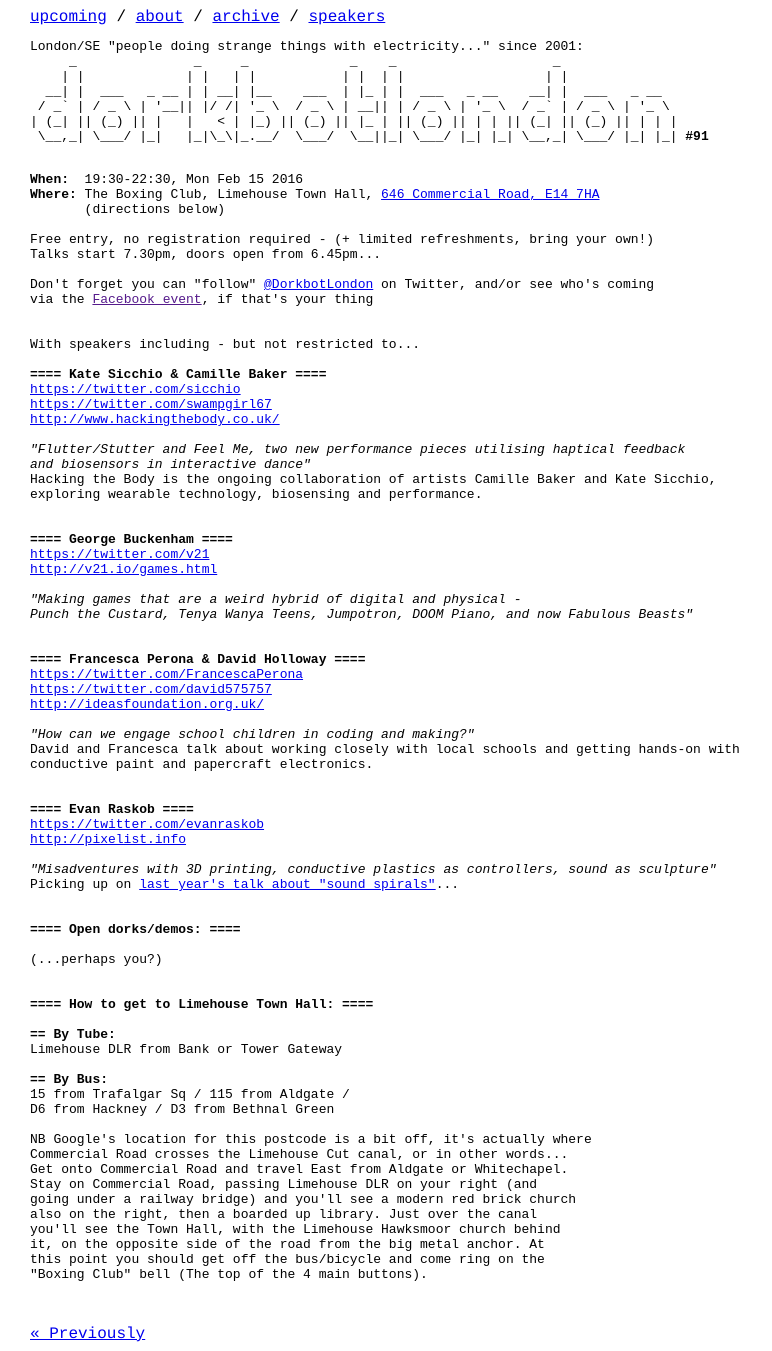
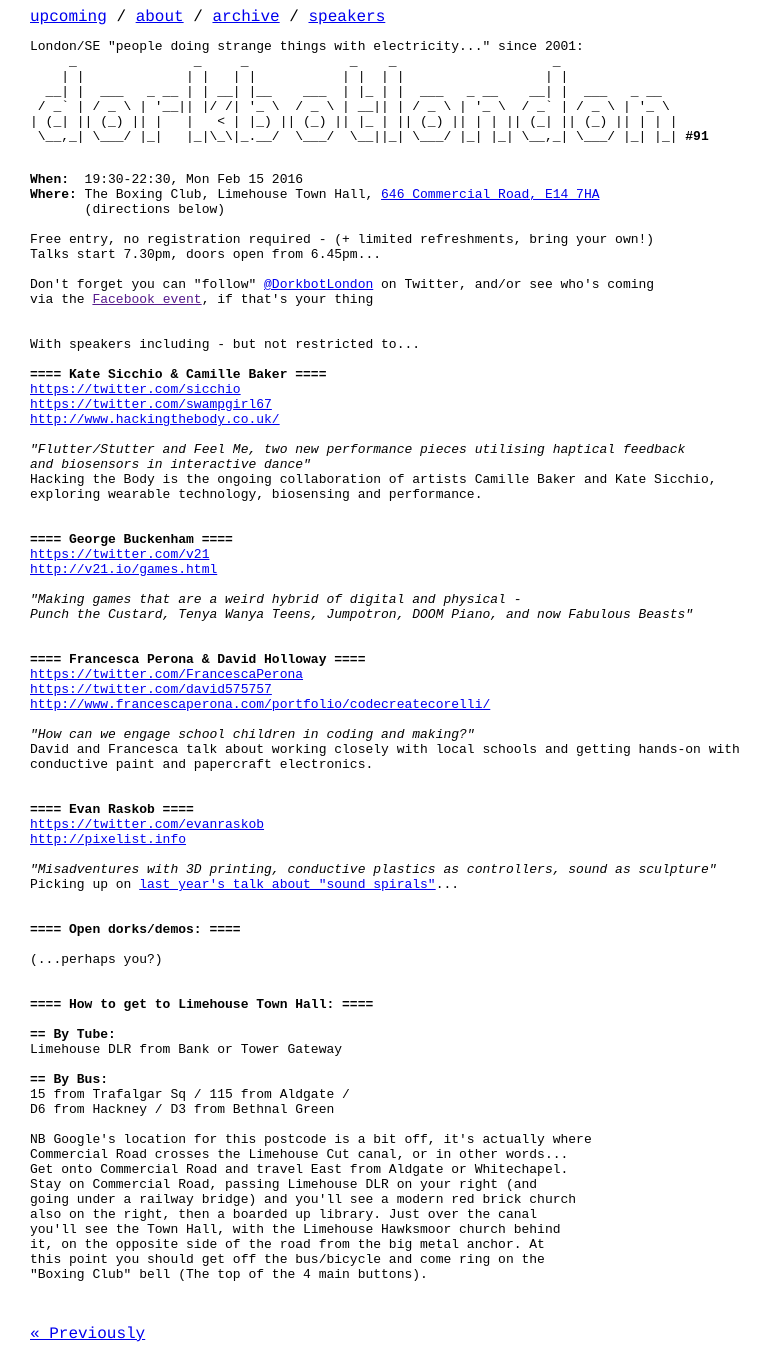
Before and after one commit to dorkbotlondon/dorkbotlondon.github.io, a Jekyll site: the page built from _posts/2016-02-15-91.html, in a window 1280 px wide. Shown: the whole page, without its empty margins (0-772 px from the left). Built offline with Jekyll 4.4.1, drawn with Linux system fonts in a browser that asks for light colours; Markdown is read by kramdown in place of the engine named in the settings; some of the changed lines change nothing that is shown.

Commit message:
Update 2016-02-15-91.html

```diff
--- a/_posts/2016-02-15-91.html
+++ b/_posts/2016-02-15-91.html
@@ -43,7 +43,7 @@
 <b>==== Francesca Perona &amp; David Holloway ====</b>
 <a href="https://twitter.com/FrancescaPerona">https://twitter.com/FrancescaPerona</a>
 <a href="https://twitter.com/david575757">https://twitter.com/david575757</a>
-<a href="http://ideasfoundation.org.uk/">http://ideasfoundation.org.uk/</a>
+<a href="http://www.francescaperona.com/portfolio/codecreatecorelli/">http://www.francescaperona.com/portfolio/codecreatecorelli/</a>
 
 <i>"How can we engage school children in coding and making?"</i>
 David and Francesca talk about working closely with local schools and getting hands-on with
```
